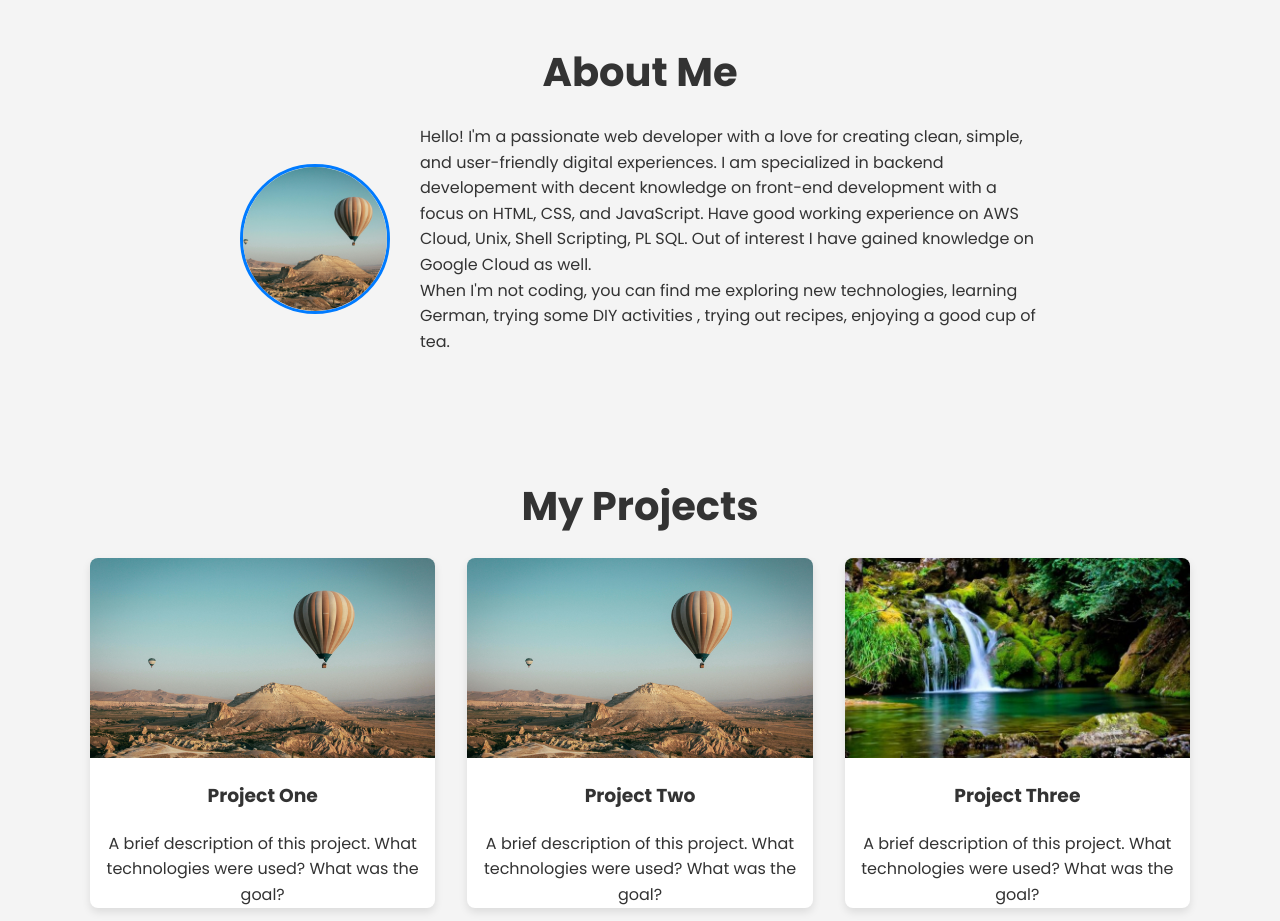
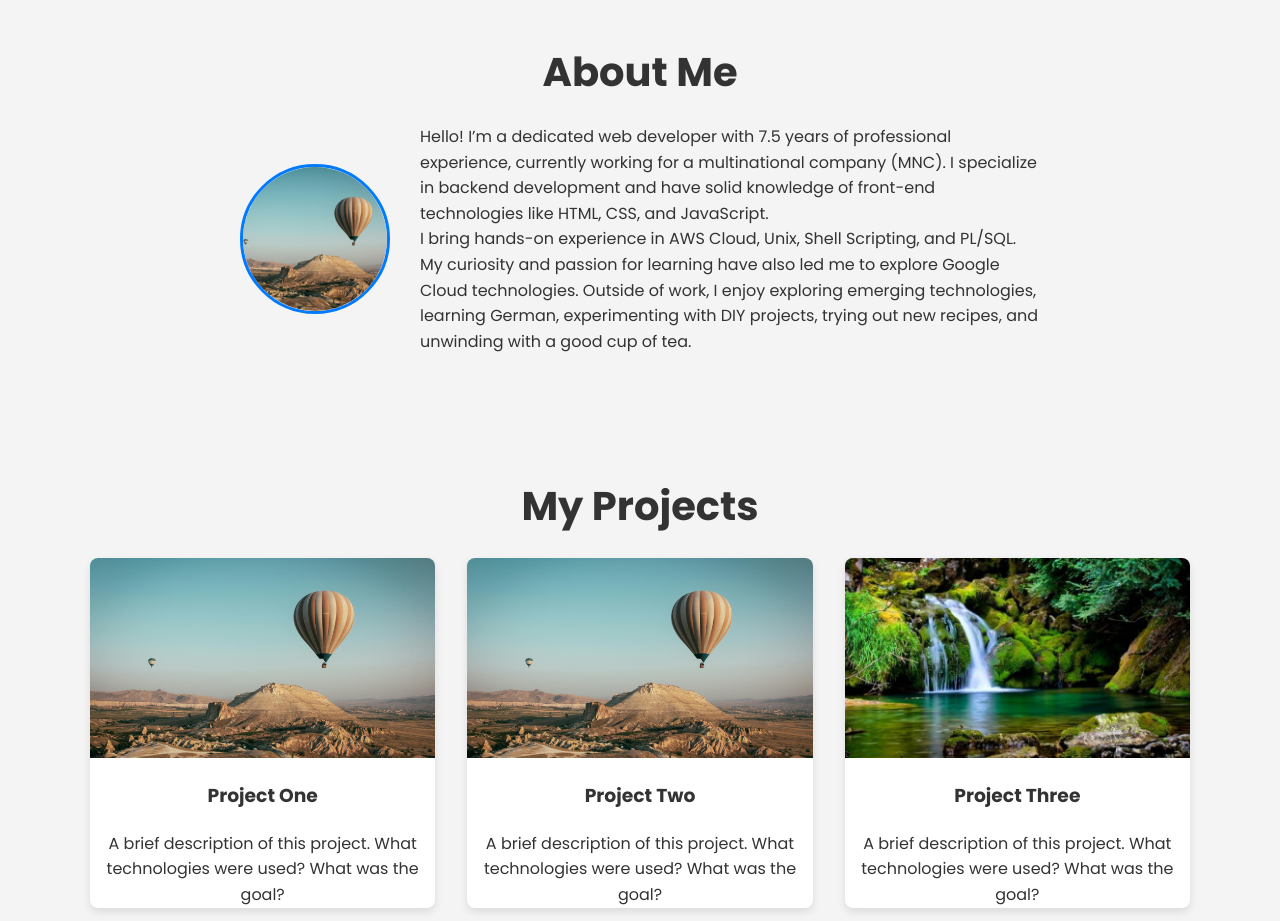
Before and after one commit to racharlasruthi/Portfolio, a plain HTML site: page index.html in a window 1280 px wide. Shown: the part 820-1741 px from the top of the page. Drawn offline with Linux system fonts and the light colour scheme.

Commit message:
Update index.html

```diff
--- a/index.html
+++ b/index.html
@@ -39,12 +39,10 @@
             <div class="about-content">
                 <img src="pic2.jpg" alt="Sruthi Racharla" class="profile-pic">
                 <p>
-                    Hello! I'm a passionate web developer with a love for creating clean, simple, and user-friendly digital experiences.
-                    I am specialized in backend developement with decent knowledge on front-end development with a focus on HTML, CSS, and JavaScript.
-                    Have good working experience on AWS Cloud, Unix, Shell Scripting, PL SQL. Out of interest I have gained knowledge on Google Cloud as well.
-                    <br>
-                    When I'm not coding, you can find me exploring new technologies, learning German, trying some DIY activities , trying out recipes,
-                    enjoying a good cup of tea.
+                    Hello! I’m a dedicated web developer with 7.5 years of professional experience, currently working for a multinational company (MNC). I specialize in backend development and have solid knowledge of front-end technologies like HTML, CSS, and JavaScript.
+                   <br>
+                    I bring hands-on experience in AWS Cloud, Unix, Shell Scripting, and PL/SQL. My curiosity and passion for learning have also led me to explore Google Cloud technologies.
+Outside of work, I enjoy exploring emerging technologies, learning German, experimenting with DIY projects, trying out new recipes, and unwinding with a good cup of tea.
                 </p>
             </div>
         </section>
```
